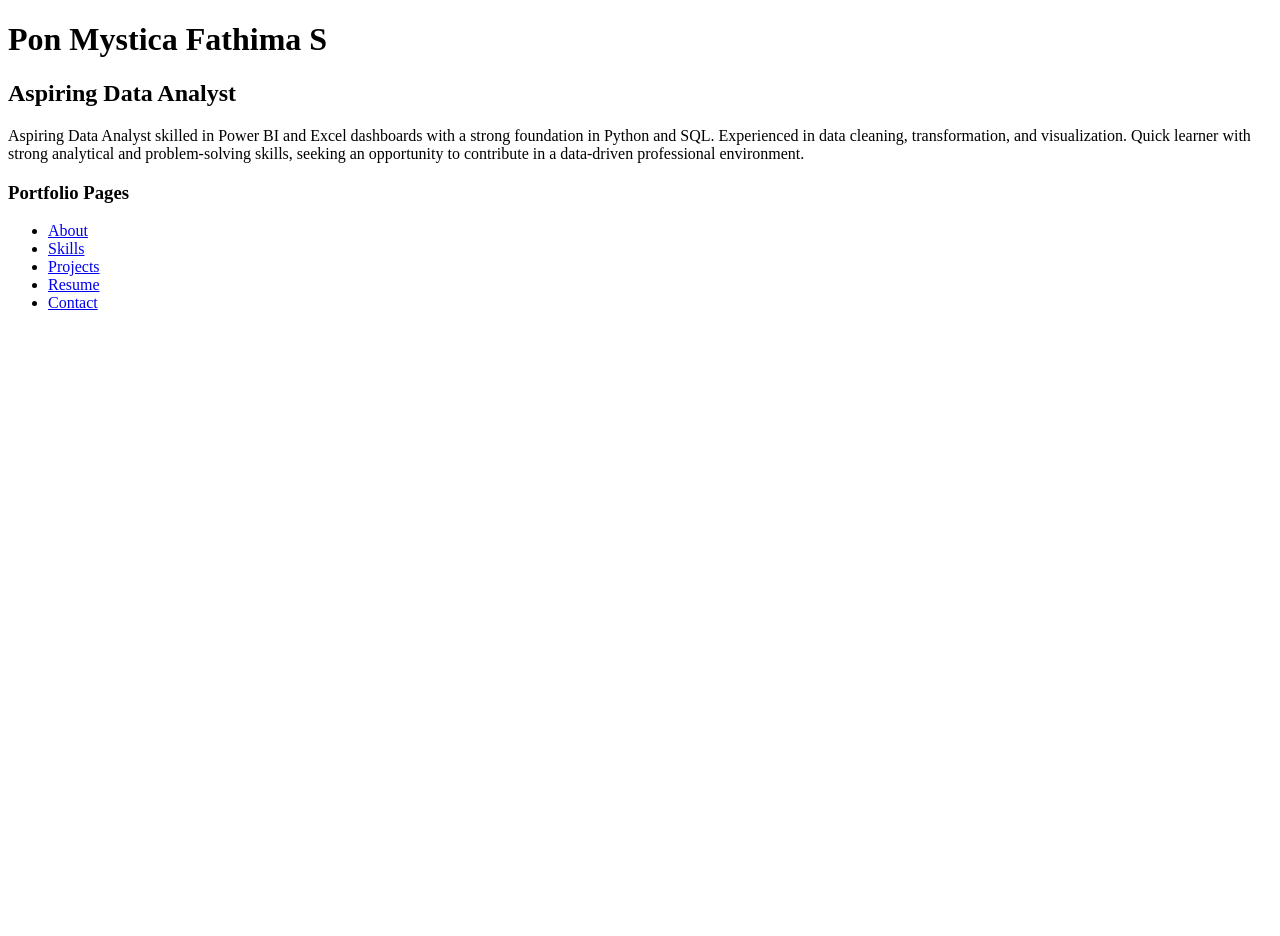
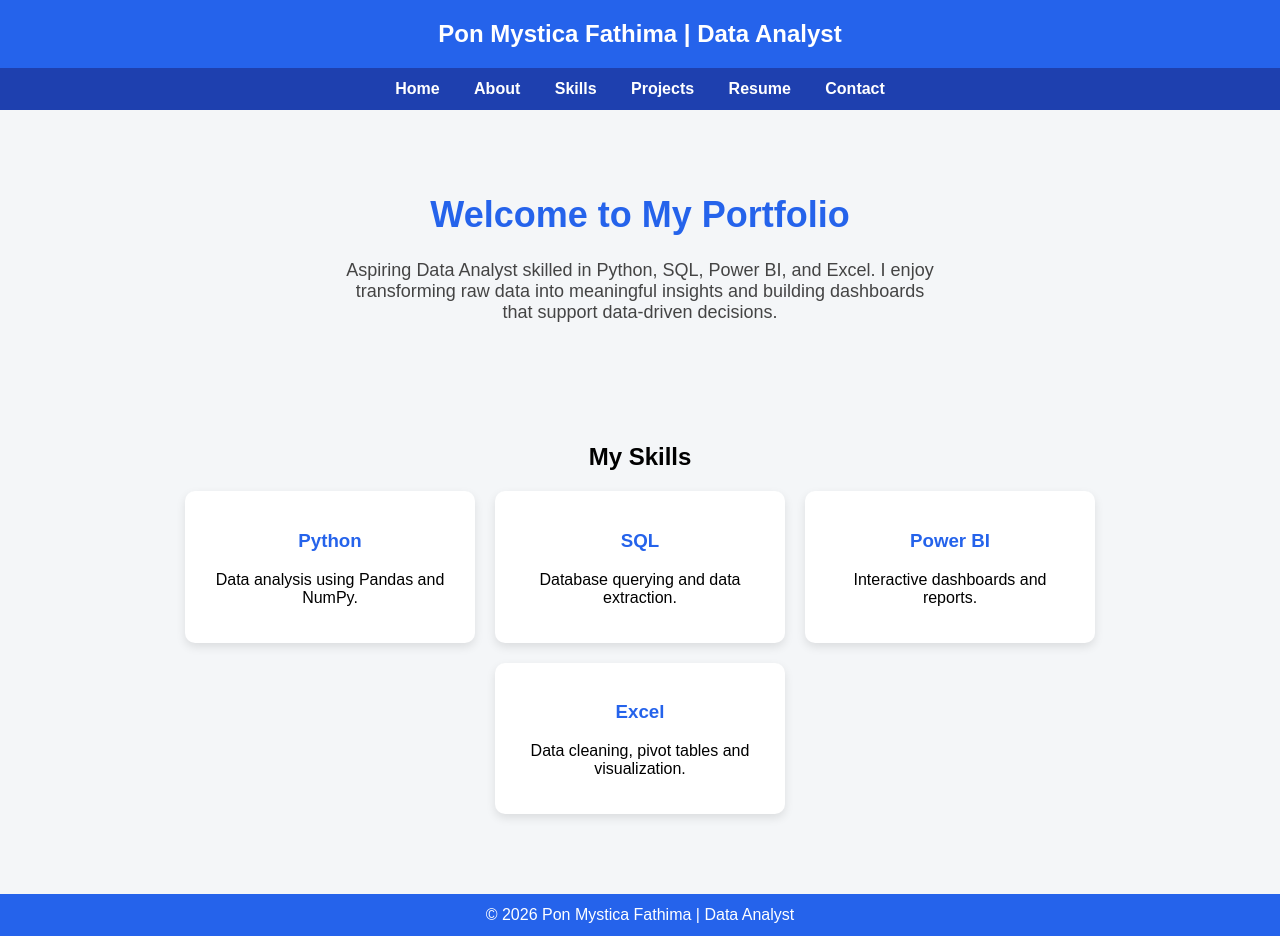
Before and after one commit to ponmysticafathima-pixel/portfolio, a plain HTML site: page index.html in a window 1280 px wide. Before the commit the page ends 800 px from the top, so only its background shows below. Drawn offline with Linux system fonts and the light colour scheme.

Commit message:
Revise index.html for improved portfolio design
Updated the portfolio layout and content to enhance presentation and clarity.

```diff
--- a/index.html
+++ b/index.html
@@ -2,29 +2,156 @@
 <html>
 <head>
 <title>Pon Mystica Fathima | Data Analyst</title>
+
+<style>
+
+body{
+margin:0;
+font-family:Arial, sans-serif;
+background:#f4f6f8;
+}
+
+header{
+background:#2563eb;
+color:white;
+text-align:center;
+padding:20px;
+font-size:24px;
+font-weight:bold;
+}
+
+nav{
+background:#1e40af;
+text-align:center;
+padding:12px;
+}
+
+nav a{
+color:white;
+margin:0 15px;
+text-decoration:none;
+font-size:16px;
+font-weight:bold;
+}
+
+nav a:hover{
+text-decoration:underline;
+}
+
+.hero{
+text-align:center;
+padding:60px 20px;
+}
+
+.hero h1{
+font-size:36px;
+color:#2563eb;
+}
+
+.hero p{
+font-size:18px;
+color:#444;
+max-width:600px;
+margin:auto;
+}
+
+.section{
+padding:40px;
+text-align:center;
+}
+
+.cards{
+display:flex;
+justify-content:center;
+flex-wrap:wrap;
+gap:20px;
+margin-top:20px;
+}
+
+.card{
+background:white;
+width:250px;
+padding:20px;
+border-radius:10px;
+box-shadow:0 4px 10px rgba(0,0,0,0.1);
+}
+
+.card h3{
+color:#2563eb;
+}
+
+footer{
+background:#2563eb;
+color:white;
+text-align:center;
+padding:12px;
+margin-top:40px;
+}
+
+</style>
+
 </head>
 
 <body>
 
-<h1>Pon Mystica Fathima S</h1>
+<header>
+Pon Mystica Fathima | Data Analyst
+</header>
 
-<h2>Aspiring Data Analyst</h2>
+<nav>
+<a href="index.html">Home</a>
+<a href="about.html">About</a>
+<a href="skills.html">Skills</a>
+<a href="projects.html">Projects</a>
+<a href="resume.html">Resume</a>
+<a href="contact.html">Contact</a>
+</nav>
+
+<div class="hero">
+
+<h1>Welcome to My Portfolio</h1>
 
 <p>
-Aspiring Data Analyst skilled in Power BI and Excel dashboards with a strong foundation in Python and SQL.
-Experienced in data cleaning, transformation, and visualization. Quick learner with strong analytical
-and problem-solving skills, seeking an opportunity to contribute in a data-driven professional environment.
+Aspiring Data Analyst skilled in Python, SQL, Power BI, and Excel.
+I enjoy transforming raw data into meaningful insights and building dashboards
+that support data-driven decisions.
 </p>
 
-<h3>Portfolio Pages</h3>
+</div>
 
-<ul>
-<li><a href="about.html">About</a></li>
-<li><a href="skills.html">Skills</a></li>
-<li><a href="projects.html">Projects</a></li>
-<li><a href="resume.html">Resume</a></li>
-<li><a href="contact.html">Contact</a></li>
-</ul>
+<div class="section">
+
+<h2>My Skills</h2>
+
+<div class="cards">
+
+<div class="card">
+<h3>Python</h3>
+<p>Data analysis using Pandas and NumPy.</p>
+</div>
+
+<div class="card">
+<h3>SQL</h3>
+<p>Database querying and data extraction.</p>
+</div>
+
+<div class="card">
+<h3>Power BI</h3>
+<p>Interactive dashboards and reports.</p>
+</div>
+
+<div class="card">
+<h3>Excel</h3>
+<p>Data cleaning, pivot tables and visualization.</p>
+</div>
+
+</div>
+
+</div>
+
+<footer>
+© 2026 Pon Mystica Fathima | Data Analyst
+</footer>
 
 </body>
 </html>
```
